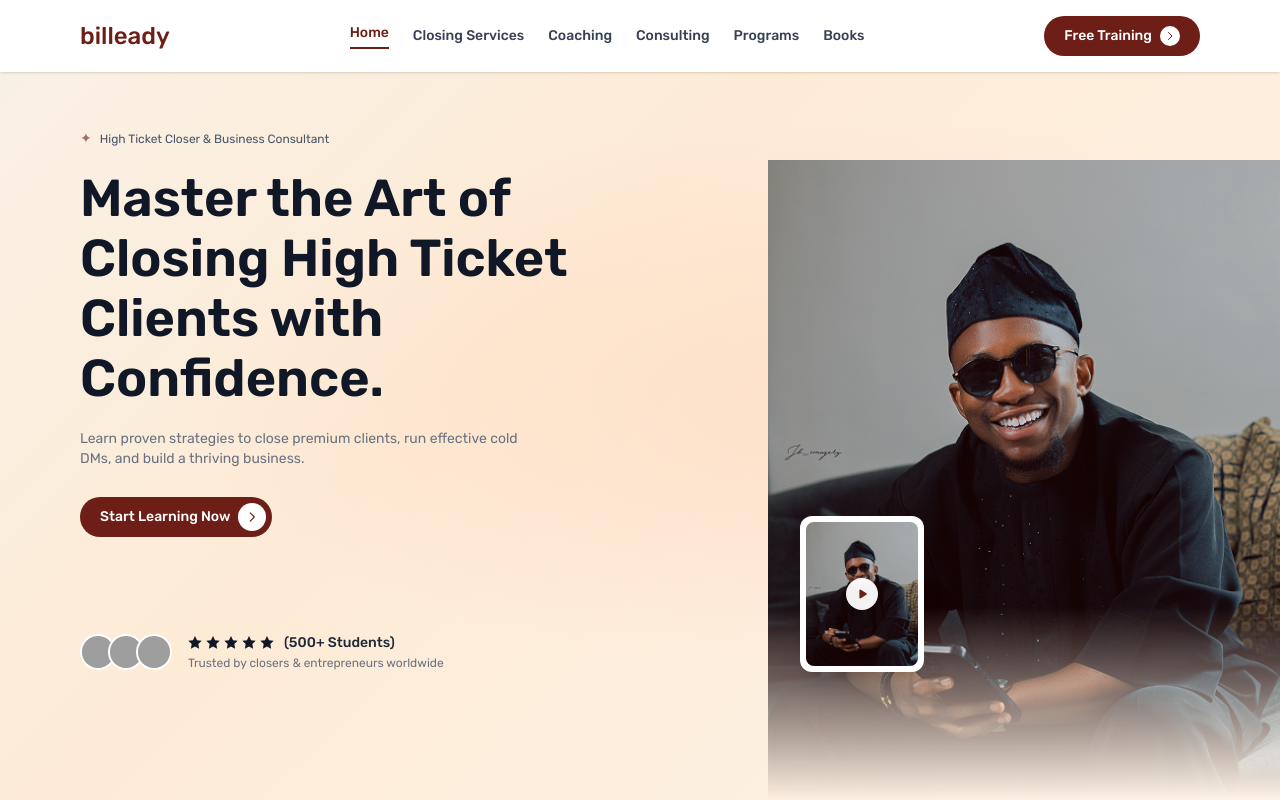
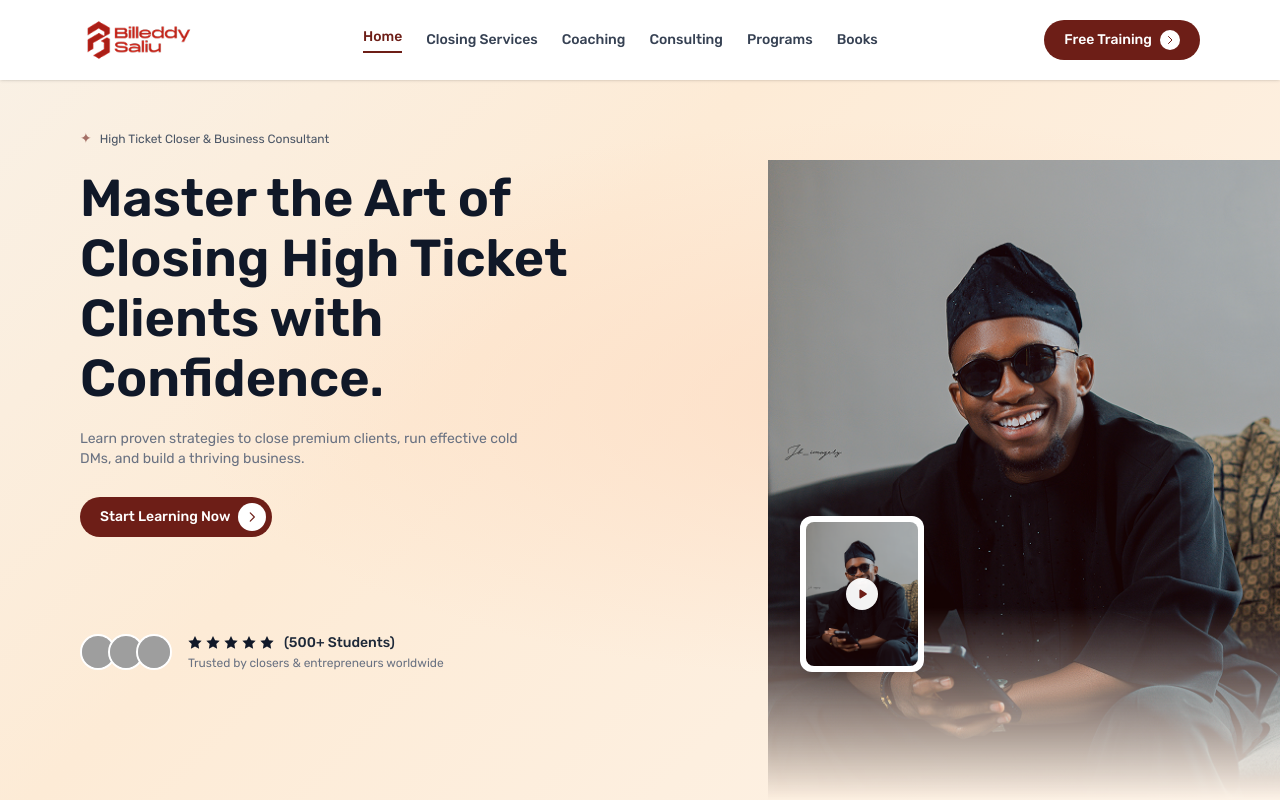
Before and after one commit to JentleJoe/billeady, a React (Vite) app: page / in a window 1280 px wide. Shown: the top 800 px of the page. Built offline with nearby package versions, Linux system fonts and the light colour scheme; grey boxes are pictures that could not be loaded.

Commit message:
updated logo and favicon

```diff
--- a/index.html
+++ b/index.html
@@ -3,6 +3,8 @@
   <head>
     <meta charset="UTF-8" />
     <meta name="viewport" content="width=device-width, initial-scale=1.0" />
+    <link rel="icon" type="image/png" href="/favicon.png" />
+    <link rel="apple-touch-icon" href="/apple-touch-icon.png" />
     <link rel="preconnect" href="https://fonts.googleapis.com">
     <link rel="preconnect" href="https://fonts.gstatic.com" crossorigin>
     <link href="https://fonts.googleapis.com/css2?family=Rubik:ital,wght@0,300..900;1,300..900&display=swap" rel="stylesheet">
--- a/src/components/Footer.jsx
+++ b/src/components/Footer.jsx
@@ -1,5 +1,6 @@
 import { Link } from 'react-router-dom'
 import { useScrollAnimation } from '../hooks/useScrollAnimation'
+import redLogo from '../assets/redLogo.png'
 
 const Footer = () => {
   const [footerRef, isVisible] = useScrollAnimation()
@@ -46,8 +47,12 @@ const Footer = () => {
         <div className="grid grid-cols-1 md:grid-cols-2 lg:grid-cols-4 gap-10 lg:gap-8">
           {/* Logo & Social */}
           <div className={`transition-all duration-700 ${isVisible ? 'opacity-100 translate-y-0' : 'opacity-0 translate-y-8'}`}>
-            <Link to="/" className="text-2xl font-medium text-gray-900 mb-4 block hover:text-brand-primary transition-colors duration-300">
-              billeady
+            <Link
+              to="/"
+              className="mb-4 inline-block transition-transform duration-200 hover:scale-105"
+              aria-label="Billeady home"
+            >
+              <img src={redLogo} alt="Billeady Saliu" className="h-12 md:h-14 w-auto" />
             </Link>
             <div className="flex items-center gap-3 mt-4">
               {socialIcons.map((icon, index) => (
--- a/src/components/Navbar.jsx
+++ b/src/components/Navbar.jsx
@@ -1,5 +1,6 @@
 import { useState, useEffect } from 'react'
 import { Link, useLocation } from 'react-router-dom'
+import redLogo from '../assets/redLogo.png'
 
 const Navbar = () => {
   const [isMenuOpen, setIsMenuOpen] = useState(false)
@@ -32,18 +33,19 @@ const Navbar = () => {
   }
 
   return (
-    <nav className={`fixed top-0 left-0 right-0 z-50 py-4 px-6 md:px-12 lg:px-20 transition-all duration-300 ${
+    <nav className={`fixed top-0 left-0 right-0 z-50 py-3 px-6 md:px-12 lg:px-20 transition-all duration-300 ${
       isScrolled
-        ? 'bg-white/95 backdrop-blur-md shadow-lg py-3'
+        ? 'bg-white/95 backdrop-blur-md shadow-lg py-2'
         : 'bg-white shadow-sm'
     }`}>
       <div className="max-w-7xl mx-auto flex items-center justify-between">
         {/* Logo */}
         <Link
           to="/"
-          className="text-2xl font-medium text-brand-primary transition-transform duration-200 hover:scale-105"
+          className="flex items-center transition-transform duration-200 hover:scale-105"
+          aria-label="Billeady home"
         >
-          billeady
+          <img src={redLogo} alt="Billeady Saliu" className="h-11 sm:h-12 md:h-14 w-auto" />
         </Link>
 
         {/* Desktop Navigation */}
```
Also changed, not shown: public/apple-touch-icon.png (added), public/favicon.png (added).
